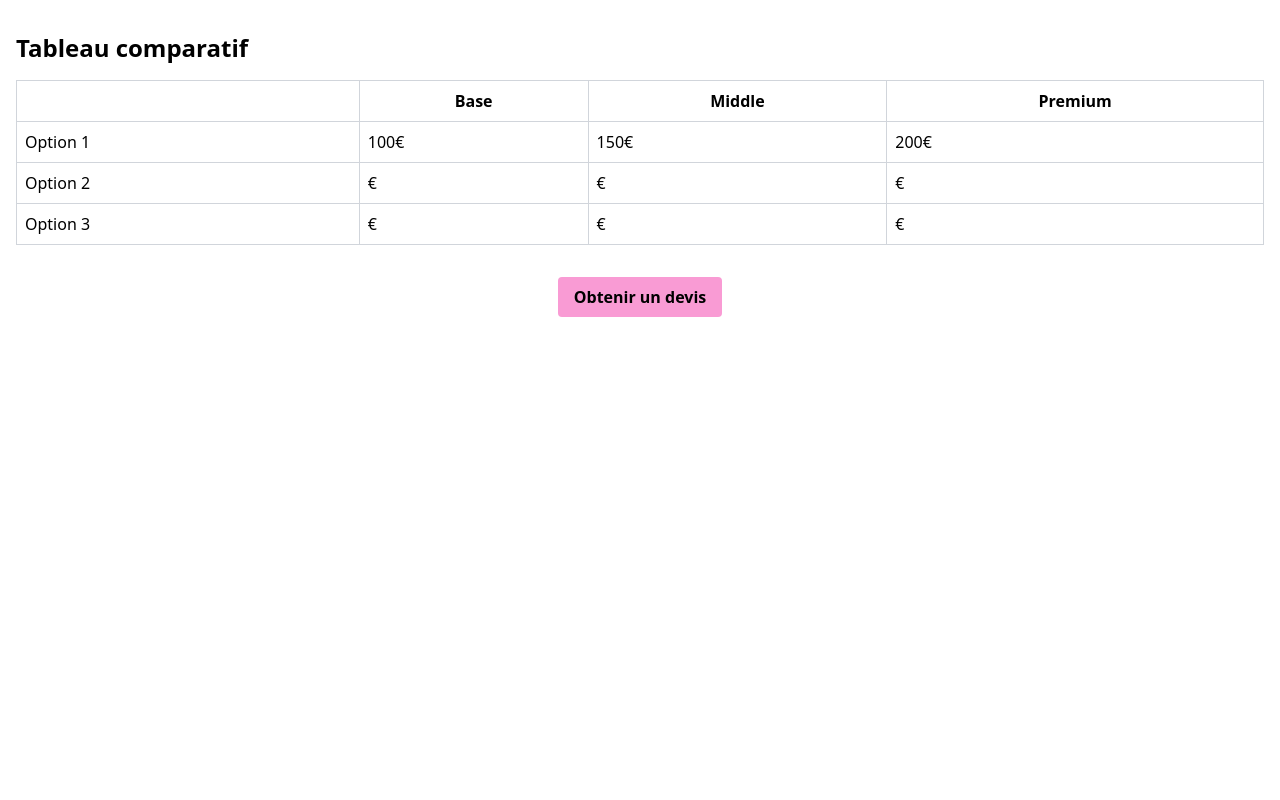
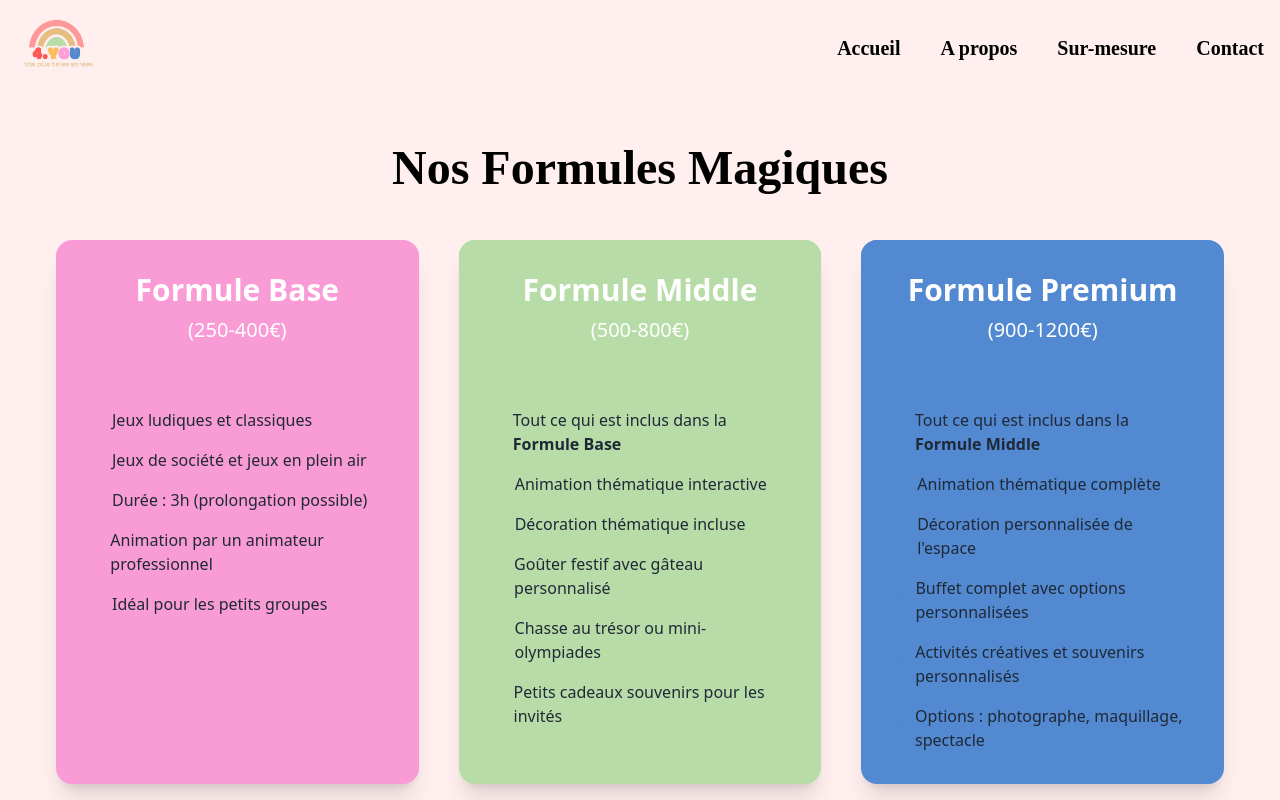
Before and after one commit to Ashuraz91z/4YOU, a Nuxt app: page /formules in a window 1280 px wide. Shown: the top 800 px of the page. Built offline with nearby package versions, Linux system fonts and the light colour scheme; a web font is replaced by a local one.

Commit message:
Formule ok voir modif

```diff
--- a/components/Home.vue
+++ b/components/Home.vue
@@ -56,7 +56,10 @@
           <div
             class="absolute inset-0 flex flex-col justify-center items-center text-white z-10"
           >
-            <h2 class="text-4xl font-bold mb-4 font-lust-didone italic flex flex-col text-center gap-2">Nos Formules <h2 class="not-italic text-3xl">🎟️</h2></h2>
+            <h2 class="text-4xl font-bold mb-4 font-lust-didone italic flex flex-col text-center gap-2" data-v-inspector="components/Home.vue:56:13">
+              Nos Formules
+              <span class="not-italic text-3xl" data-v-inspector="components/Home.vue:56:118">🎟️</span>
+            </h2>
             <span class="mt-4 text-2xl opacity-0 group-hover:opacity-100 transition-opacity duration-300">→</span>
           </div>
         </section>
@@ -74,7 +77,10 @@
           <div
             class="absolute inset-0 flex flex-col justify-center items-center text-white z-10"
           >
-            <h2 class="text-4xl font-bold mb-4 font-lust-didone italic flex flex-col text-center gap-2">After Work<h2 class="not-italic text-3xl">🤵🤵‍♀️</h2></h2>
+            <h2 class="text-4xl font-bold mb-4 font-lust-didone italic flex flex-col text-center gap-2" data-v-inspector="components/Home.vue:74:13">
+              After Work
+              <span class="not-italic text-3xl" data-v-inspector="components/Home.vue:74:115">🤵🤵‍♀️</span>
+            </h2>
             <span class="mt-4 text-2xl opacity-0 group-hover:opacity-100 transition-opacity duration-300">→</span>
           </div>
         </section>
--- a/components/Tableau.vue
+++ b/components/Tableau.vue
@@ -1,61 +1,120 @@
 <template>
-  <div class="container mx-auto px-4 mt-8">
-    <h2 class="text-2xl font-bold mb-4">Tableau comparatif</h2>
-    <table class="w-full border-collapse border border-gray-300">
-      <thead>
-        <tr>
-          <th class="border border-gray-300 p-2"></th>
-          <th v-for="service in devis.services" :key="service.name" class="border border-gray-300 p-2">
-            {{ service.name }}
-          </th>
-        </tr>
-      </thead>
-      <tbody>
-        <tr v-for="company in tableData" :key="company.name">
-          <td class="border border-gray-300 p-2">{{ company.name }}</td>
-          <td v-for="service in devis.services" :key="service.name" class="border border-gray-300 p-2">
-            {{ company[service.name] }}€
-          </td>
-        </tr>
-      </tbody>
-    </table>
+  <div class="container mx-auto px-4 py-12">
+    <h2 class="text-5xl font-bold mb-12 text-center text-black font-lust-didone">Nos Formules Magiques</h2>
+    <div class="grid grid-cols-1 md:grid-cols-3 gap-10">
+      <!-- Formule Base -->
+      <div class="bg-rose shadow-xl rounded-2xl overflow-hidden transform transition duration-500 hover:scale-105">
+        <div class="bg-gradient-to-r  text-white py-8 px-6">
+          <h3 class="text-3xl font-semibold text-center">Formule Base</h3>
+          <p class="text-xl font-light text-center mt-2">(250-400€)</p>
+        </div>
+        <ul class="p-8 space-y-4">
+          <li class="flex items-center">
+            <span class="w-3 h-3 bg-rose-400 rounded-full mr-3"></span>
+            <span class="text-gray-800">Jeux ludiques et classiques</span>
+          </li>
+          <li class="flex items-center">
+            <span class="w-3 h-3 bg-rose-400 rounded-full mr-3"></span>
+            <span class="text-gray-800">Jeux de société et jeux en plein air</span>
+          </li>
+          <li class="flex items-center">
+            <span class="w-3 h-3 bg-rose-400 rounded-full mr-3"></span>
+            <span class="text-gray-800">Durée : 3h (prolongation possible)</span>
+          </li>
+          <li class="flex items-center">
+            <span class="w-3 h-3 bg-rose-400 rounded-full mr-3"></span>
+            <span class="text-gray-800">Animation par un animateur professionnel</span>
+          </li>
+          <li class="flex items-center">
+            <span class="w-3 h-3 bg-rose-400 rounded-full mr-3"></span>
+            <span class="text-gray-800">Idéal pour les petits groupes</span>
+          </li>
+        </ul>
+      </div>
+
+      <!-- Formule Middle -->
+      <div class="bg-vert shadow-xl rounded-2xl overflow-hidden transform transition duration-500 hover:scale-105">
+        <div class="bg-gradient-to-r bg-vert text-white py-8 px-6">
+          <h3 class="text-3xl font-semibold text-center">Formule Middle</h3>
+          <p class="text-xl font-light text-center mt-2">(500-800€)</p>
+        </div>
+        <ul class="p-8 space-y-4">
+          <li class="flex items-center">
+            <span class="w-3 h-3 bg-vert-400 rounded-full mr-3"></span>
+            <span class="text-gray-800">Tout ce qui est inclus dans la <span class="font-bold">Formule Base</span></span>
+          </li>
+          <li class="flex items-center">
+            <span class="w-3 h-3 bg-vert-400 rounded-full mr-3"></span>
+            <span class="text-gray-800">Animation thématique interactive</span>
+          </li>
+          <li class="flex items-center">
+            <span class="w-3 h-3 bg-vert-400 rounded-full mr-3"></span>
+            <span class="text-gray-800">Décoration thématique incluse</span>
+          </li>
+          <li class="flex items-center">
+            <span class="w-3 h-3 bg-vert-400 rounded-full mr-3"></span>
+            <span class="text-gray-800">Goûter festif avec gâteau personnalisé</span>
+          </li>
+          <li class="flex items-center">
+            <span class="w-3 h-3 bg-vert-400 rounded-full mr-3"></span>
+            <span class="text-gray-800">Chasse au trésor ou mini-olympiades</span>
+          </li>
+          <li class="flex items-center">
+            <span class="w-3 h-3 bg-vert-400 rounded-full mr-3"></span>
+            <span class="text-gray-800">Petits cadeaux souvenirs pour les invités</span>
+          </li>
+        </ul>
+      </div>
+
+      <!-- Formule Premium -->
+      <div class="bg-bleu shadow-xl rounded-2xl overflow-hidden transform transition duration-500 hover:scale-105">
+        <div class="bg-gradient-to-r from-bleu to-bleu-400 text-white py-8 px-6">
+          <h3 class="text-3xl font-semibold text-center">Formule Premium</h3>
+          <p class="text-xl font-light text-center mt-2">(900-1200€)</p>
+        </div>
+        <ul class="p-8 space-y-4">
+          <li class="flex items-center">
+            <span class="w-3 h-3 bg-bleu rounded-full mr-3"></span>
+            <span class="text-gray-800">Tout ce qui est inclus dans la <span class="font-bold">Formule Middle</span></span>
+          </li>
+          <li class="flex items-center">
+            <span class="w-3 h-3 bg-bleu rounded-full mr-3"></span>
+            <span class="text-gray-800">Animation thématique complète</span>
+          </li>
+          <li class="flex items-center">
+            <span class="w-3 h-3 bg-bleu rounded-full mr-3"></span>
+            <span class="text-gray-800">Décoration personnalisée de l'espace</span>
+          </li>
+          <li class="flex items-center">
+            <span class="w-3 h-3 bg-bleu rounded-full mr-3"></span>
+            <span class="text-gray-800">Buffet complet avec options personnalisées</span>
+          </li>
+          <li class="flex items-center">
+            <span class="w-3 h-3 bg-bleu rounded-full mr-3"></span>
+            <span class="text-gray-800">Activités créatives et souvenirs personnalisés</span>
+          </li>
+          <li class="flex items-center">
+            <span class="w-3 h-3 bg-bleu rounded-full mr-3"></span>
+            <span class="text-gray-800">Options : photographe, maquillage, spectacle</span>
+          </li>
+        </ul>
+      </div>
+    </div>
   </div>
 </template>
 
 <script>
 export default {
-  name: 'Tableau',
-  props: {
-    devis: {
-      type: Object,
-      required: true
-    }
-  },
-  data() {
-    return {
-      competitors: [
-        { name: 'Option 2', prices: { 'base': 110, 'Middle': 160, 'Premium': 210 } },
-        { name: 'Option 3', prices: { 'base': 105, 'Middle': 155, 'Premium': 205 } }
-      ]
-    };
-  },
-  computed: {
-    tableData() {
-      if (!this.devis || !this.devis.services) return [];
-
-      const data = [{ name: 'Option 1' }];
-      this.devis.services.forEach(service => {
-        data[0][service.name] = service.price;
-      });
-      return [...data, ...this.competitors];
-    }
-  },
-  mounted() {
-    console.log(this.devis); // For debugging
-  }
+  name: 'Tableau'
 };
 </script>
 
 <style scoped>
-/* Add any styles you want here */
+.container {
+  max-width: 1200px;
+}
+
+ul {
+  list-style-type: none;
+}
 </style>
--- a/pages/about.vue
+++ b/pages/about.vue
@@ -4,6 +4,7 @@
         <div class="container mx-auto py-24 px-4">
             <h1 class="text-4xl font-bold mb-8 text-center font-lust-didone text-rouge">À propos de Nous</h1>
             <section class="max-w-3xl mx-auto">
+                <img src="~/assets/img/about.jpg" alt="Notre histoire" class="w-full h-auto mb-8 rounded-lg shadow-md border-2 border-black">
                 <h2 class="text-3xl font-bold mb-6 text-center font-caprasimo text-bleu">Notre histoire</h2>
                 <div class="bg-white p-8 rounded-lg shadow-md">
                     <h3 class="text-2xl font-bold mb-4 text-center text-orange font-lust-didone">À propos de 4YOU</h3>
@@ -21,8 +22,7 @@
                         Forts de nombreuses expériences dans l'événementiel, nous sommes également qualifiés pour organiser des soirées plus professionnelles et des événements adaptés aux adultes. Nous vous proposons de faire vivre aux 18 ans et plus un véritable été à Mykonos ou Ibiza… sans quitter le confort de leur salon.
                     </p>
                 </div>
-                <h2 class="text-3xl text-center my-8 font-caprasimo text-rose ">L'équipe :</h2>
-                <img src="~/assets/img/about.jpg" alt="Notre histoire" class="h-[400px] w-full object-cover mt-8 rounded-lg shadow-md border-2 border-black">
+
             </section>
         </div>
         <Footer />
--- a/pages/formules/index.vue
+++ b/pages/formules/index.vue
@@ -1,31 +1,20 @@
 <template>
-    <div>
-      <Tableau :devis="devisData" />
-      <div class="flex justify-center mt-8">
-  <NuxtLink to="/devis" class="bg-rose hover:bg-rose/80 text-black font-bold py-2 px-4 rounded">
-    Obtenir un devis
-  </NuxtLink>
-</div>
+  <div class="bg-[#ffefef] min-h-screen">
+    <Header />
+    <div class="py-24">
+      <Tableau />
     </div>
-  </template>
+    <div class="flex justify-center mt-8 mb-16">
+      <NuxtLink to="/devis" class="bg-violet text-white font-bold py-3 px-6 rounded-lg transition duration-300 ease-in-out transform hover:scale-105">
+        Obtenir un devis personnalisé
+      </NuxtLink>
+    </div>
+    <Footer />
+  </div>
+</template>
 
-  <script>
-  import Tableau from '/components/Tableau.vue'
-
-  export default {
-    components: {
-      Tableau
-    },
-    data() {
-      return {
-        devisData: {
-          services: [
-            { name: 'Base', price: 100 },
-            { name: 'Middle', price: 150 },
-            { name: 'Premium', price: 200 }
-          ]
-        }
-      };
-    }
-  };
-  </script>
+<script setup>
+import Header from '@/components/Header.vue';
+import Footer from '@/components/Footer.vue';
+import Tableau from '@/components/Tableau.vue';
+</script>
```
